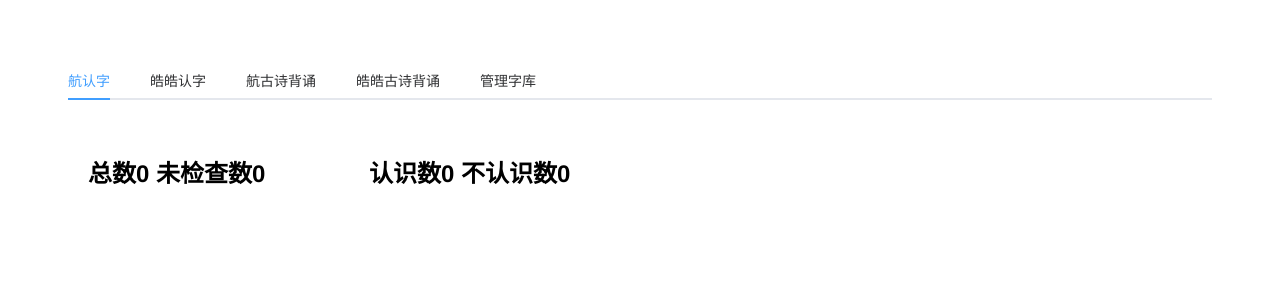
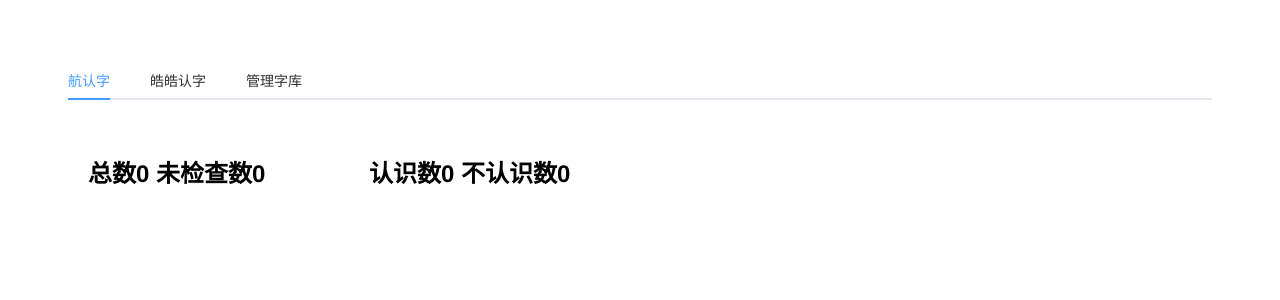
Before and after one commit to liaoxueqing/word-management, a Vue app: page / in a window 1280 px wide. Shown: the top 300 px of the page. Built offline with nearby package versions, Linux system fonts and the light colour scheme.

Commit message:
#feat: ignore Poetry part

```diff
--- a/src/App.vue
+++ b/src/App.vue
@@ -11,11 +11,12 @@
                       @update:words="(updatedWords) => handleWordsUpdate('words2', updatedWords)"
       ></WordManagement>
     </el-tab-pane>
-    <el-tab-pane label="航古诗背诵" name="third">
-      <PoetryManagement :poetryList="poetries1"></PoetryManagement>
-    </el-tab-pane>
-    <el-tab-pane label="皓皓古诗背诵" name="fourth">
-      <PoetryManagement  :poetryList="poetries2"></PoetryManagement></el-tab-pane>
+<!--    <el-tab-pane label="航古诗背诵" name="third">-->
+<!--      <PoetryManagement :poetryList="poetryList1"></PoetryManagement>-->
+<!--    </el-tab-pane>-->
+<!--    <el-tab-pane label="皓皓古诗背诵" name="fourth">-->
+<!--      <PoetryManagement  :poetryList="poetryList2"></PoetryManagement>-->
+<!--    </el-tab-pane>-->
     <el-tab-pane label="管理字库" name="fifth">
       <NewWordManagement  :words="words1" :words2="words2"  @update:newWords="addWords"></NewWordManagement>
     </el-tab-pane>
@@ -26,7 +27,7 @@
 <script setup>
 import { ref, onMounted } from 'vue'
 import WordManagement from './components/WordManagement.vue'
-import PoetryManagement from './components/PoetryManagement.vue'
+// import PoetryManagement from './components/PoetryManagement.vue'
 import NewWordManagement from './components/NewWordManagement.vue'
 import { ElTabs, ElTabPane } from 'element-plus'
 
@@ -34,8 +35,8 @@ const activeName = ref('first')
 //todo 从文件读值
 const words1 = ref([])
 const words2 = ref([])
-const poetries1 = ref(['静夜思'])
-const poetries2 = ref(['春晓'])
+// const poetryList1 = ref(['静夜思'])
+// const poetryList2 = ref(['春晓'])
 
 onMounted(() => {
   words1.value = JSON.parse(localStorage.getItem('first')) || [];
```
